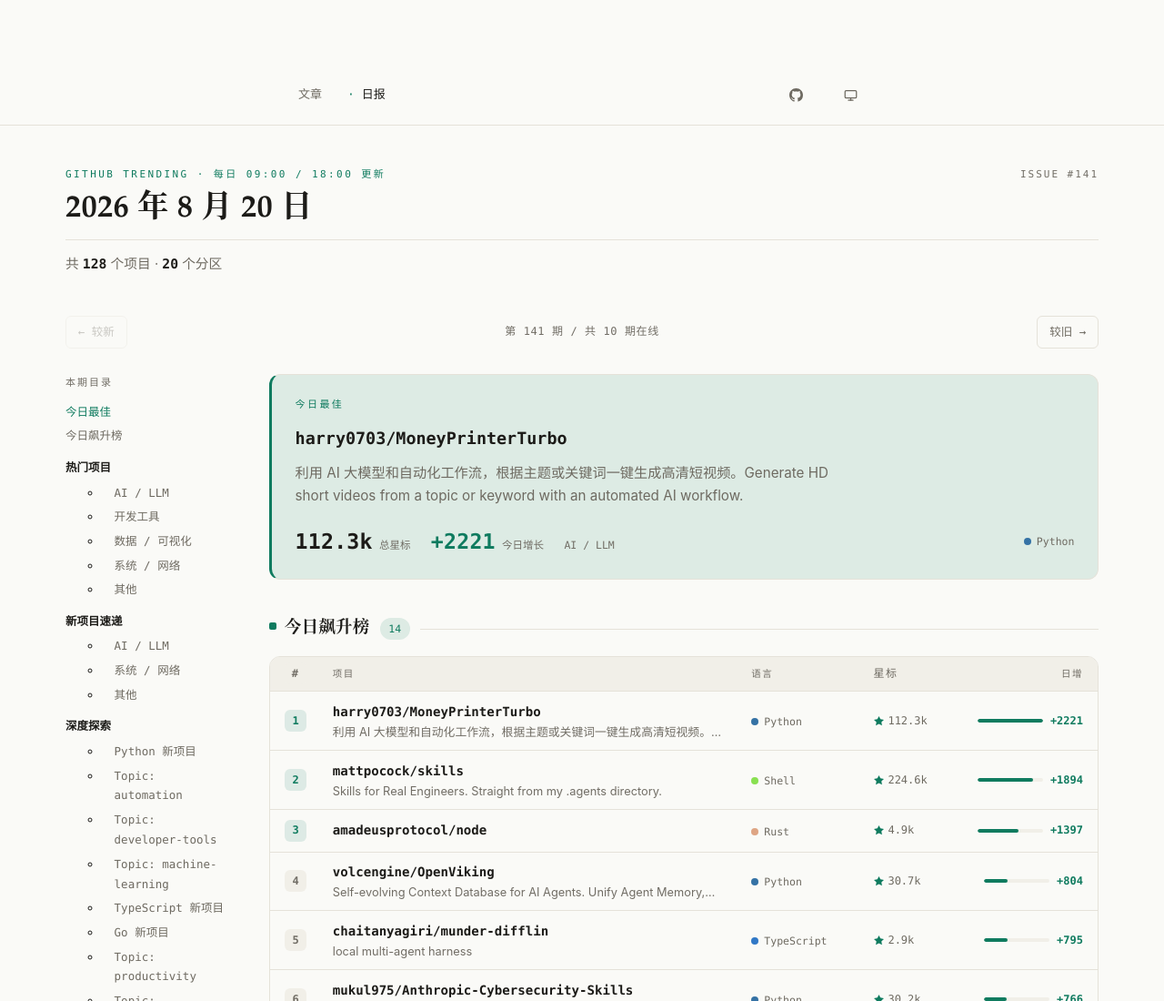
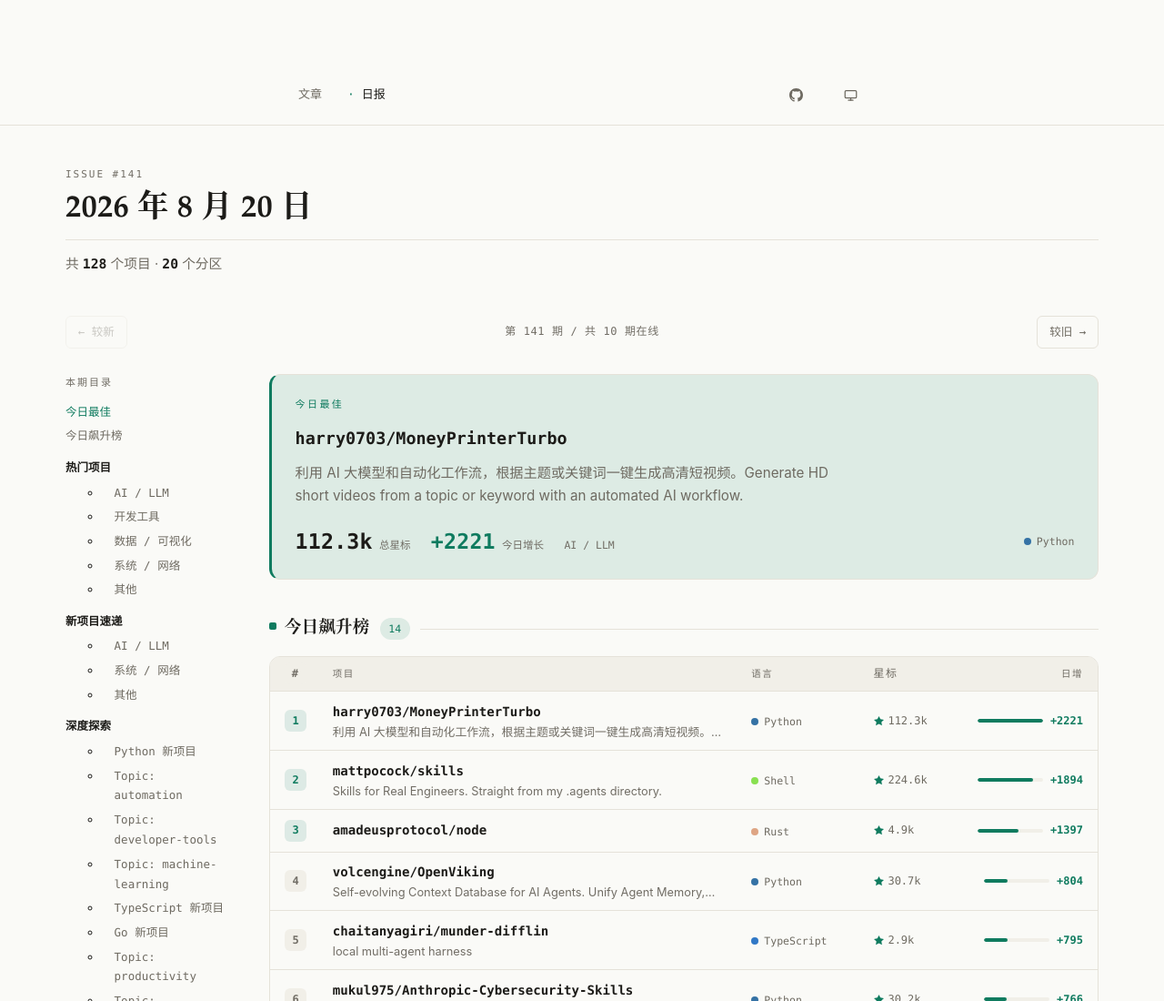
Before and after one commit to laojiahuo2003/laojiahuo2003.github.io, an Astro site: page /daily in a window 1280 px wide. Shown: the top 1100 px of the page at 91% size. Built offline with nearby package versions, Linux system fonts and the light colour scheme; Astro itself is replaced by a stand-in of ours.

Commit message:
删掉首页与日报报头的眉题行
- 首页头部只剩标题
- 日报报头：期号 + 日期 + 统计，masthead-top 双栏布局简化
- .eyebrow 样式保留（分类页仍在用）

```diff
--- a/src/components/daily/Masthead.astro
+++ b/src/components/daily/Masthead.astro
@@ -9,28 +9,21 @@
 ---
 
 <header class="masthead">
-  <div class="masthead-top">
-    <p class="eyebrow">GitHub Trending · 每日 09:00 / 18:00 更新</p>
-    <span class="issue-no">ISSUE #{no}</span>
-  </div>
+  <span class="issue-no">ISSUE #{no}</span>
   <h1 class="masthead-date">{fmtDate(report.date)}</h1>
   <p class="statline">共 <b>{total}</b> 个项目 · <b>{sections}</b> 个分区</p>
 </header>
 
 <style>
   .masthead { margin-bottom: 2.75rem; }
-  .masthead-top {
-    display: flex;
-    align-items: baseline;
-    justify-content: space-between;
-    gap: 1rem;
-  }
   .issue-no {
+    display: block;
     font-family: var(--mono);
     font-size: 11px;
     letter-spacing: .18em;
     color: var(--faint);
     white-space: nowrap;
+    margin: 0 0 .6rem;
   }
   .masthead-date {
     font-family: var(--serif);
--- a/src/pages/index.astro
+++ b/src/pages/index.astro
@@ -9,7 +9,6 @@
 
 <Base title="Jiahuo Lao 的手记" bodyClass="list-page">
   <header slot="header" class="home-header">
-    <p class="eyebrow">AI Infra · LLM · Agent · 具身智能</p>
     <h1>Jiahuo Lao 的手记</h1>
   </header>
 
```
